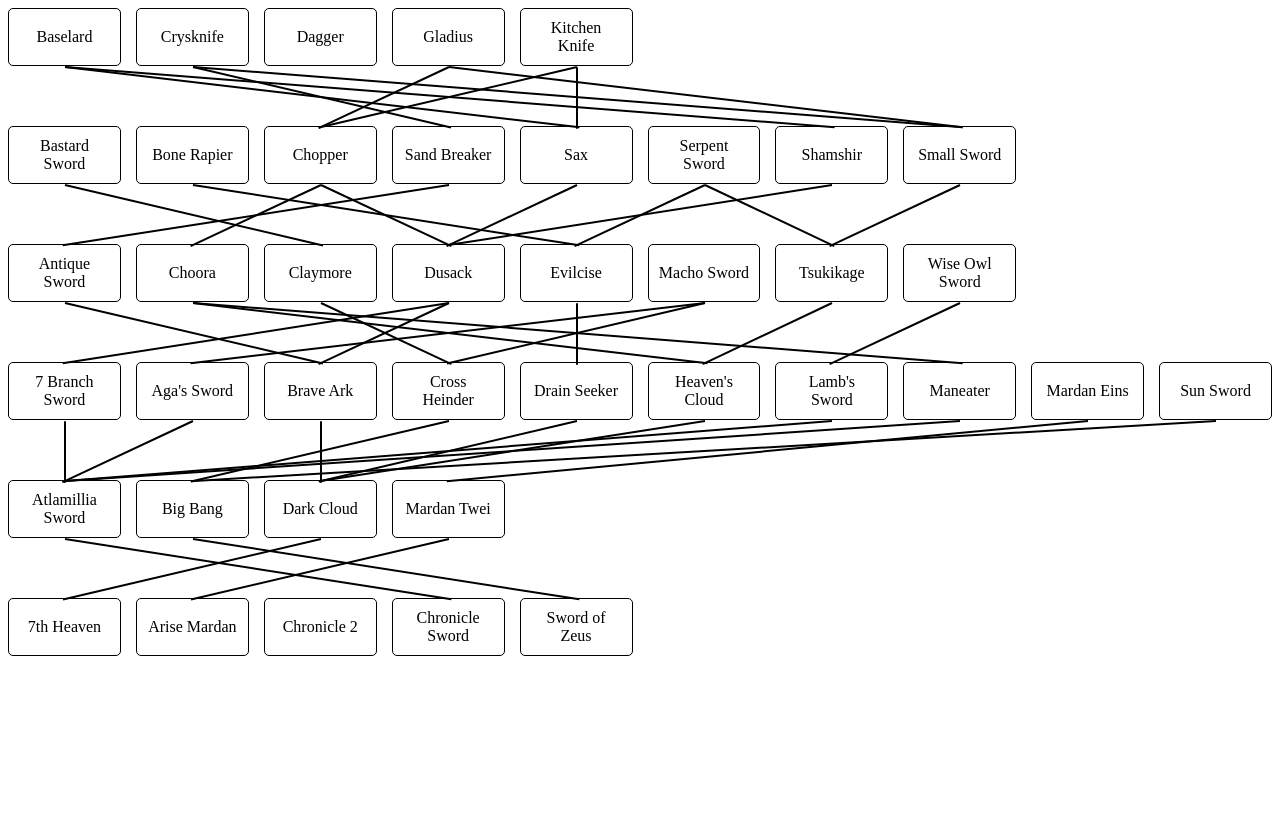
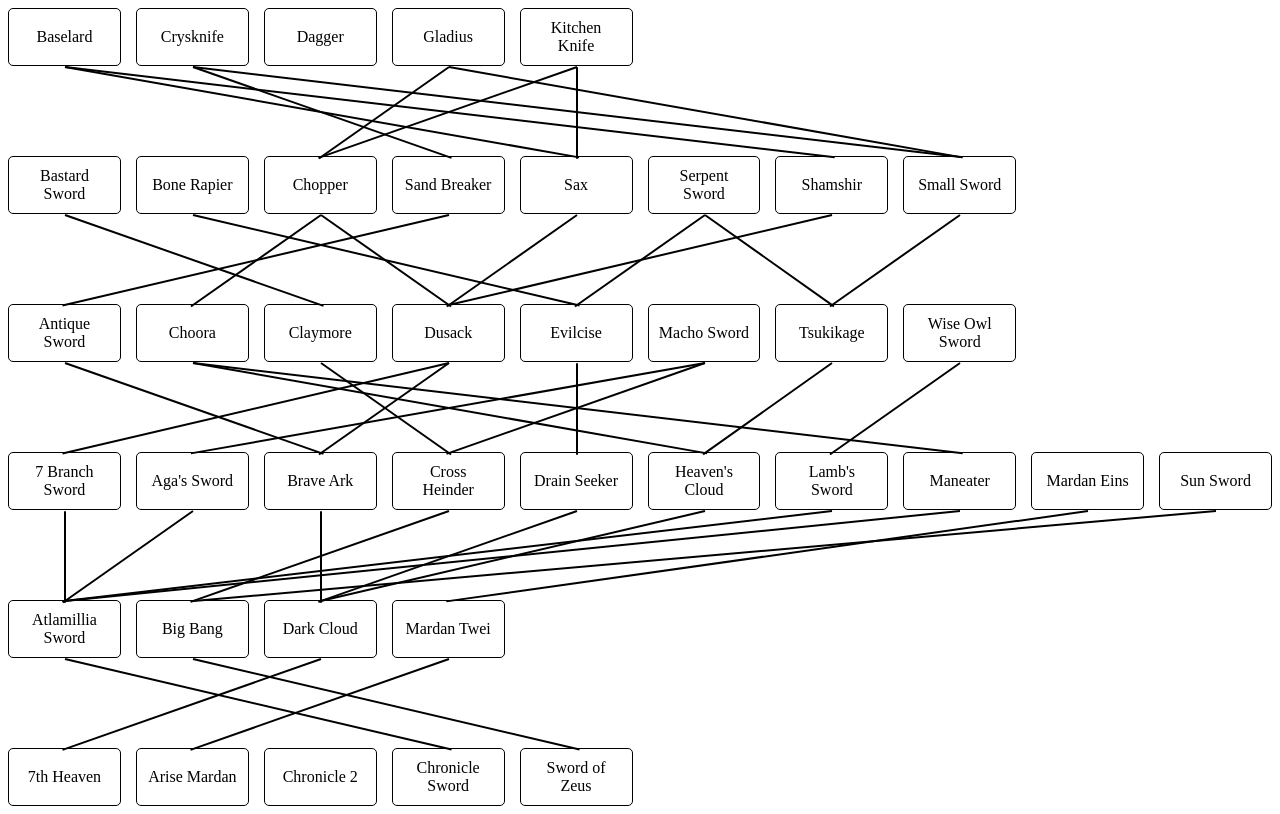
Before and after one commit to Fimbelowski/dark-cloud-weapon-calculator, an Angular app: page / in a window 1280 px wide. Built offline with nearby package versions, Linux system fonts and the light colour scheme.

Commit message:
Make graph less dense.

```diff
--- a/src/app/weapon-graph/weapon-graph.component.scss
+++ b/src/app/weapon-graph/weapon-graph.component.scss
@@ -1,5 +1,5 @@
 :host {
   display: grid;
-  gap: 60px 15px;
+  gap: 90px 15px;
   position: relative;
 }
```
